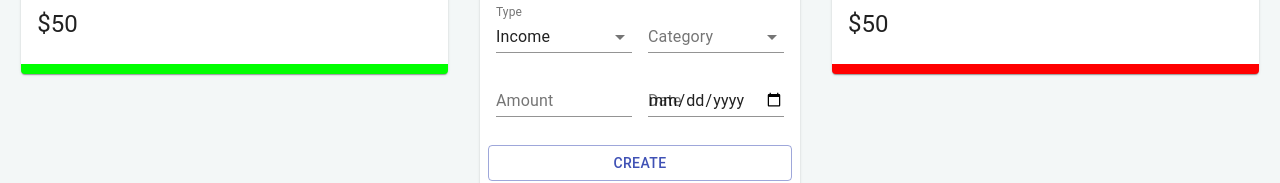
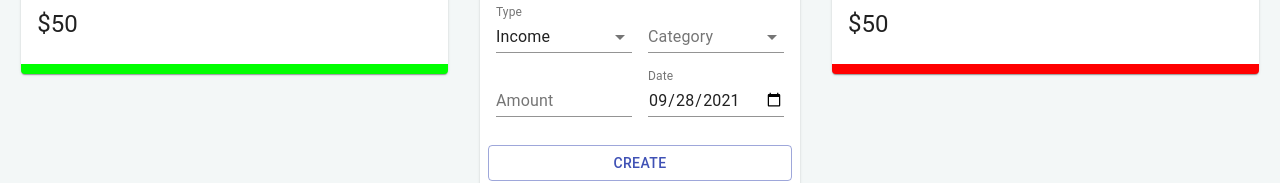
Before and after one commit to falakamin31/expense-tracker, a React (Create React App) app: page / in a window 1280 px wide. Shown: the part 399-582 px from the top of the page. Built offline with nearby package versions, Linux system fonts and the light colour scheme.

Commit message:
Created date formatting utility

```diff
--- a/src/components/Main/Form/Form.js
+++ b/src/components/Main/Form/Form.js
@@ -7,14 +7,14 @@
 
 import {v4 as uuidv4} from "uuid";
 import { incomeCategories, expenseCategories } from '../../../constants/categories';
-
+import formDate from '../../../utils/formaDate';
 
 
 const initialState ={
     amount :"",
     category :"",
     type:"Income",
-    date:new Date(),
+    date: formDate(new Date()),
 }
 const Form = () => {
     const classes = useStyles();
@@ -60,7 +60,7 @@
                     <TextField type="number" label="Amount" fullWidth value={formData.amount} onChange={(e)=> setFormData({ ...formData, amount :e.target.value})}/>
                 </Grid>
                 <Grid item xs={6}>
-                    <TextField type="date" label="Date" fullWidth value={formData.date} onChange={(e)=> setFormData({ ...formData, date :e.target.value})}/>
+                    <TextField type="date" label="Date" fullWidth value={formData.date} onChange={(e)=> setFormData({ ...formData, date :formDate(e.target.value)})}/>
                 </Grid>
                 <Button className={classes.button} variant="outlined" color="primary" fullWidth onClick={createTransaction}>
                     Create
--- /dev/null
+++ b/src/utils/formaDate.js
@@ -0,0 +1,17 @@
+const formDate = (date) =>{
+    const d = new Date(date);
+    let month = `${d.getMonth() +1}`;
+    let day = `${d.getDate()}`;
+    const year = d.getFullYear();
+
+    if (month.length < 2){
+        month =`0${month}`;
+    }
+
+
+    if (day.length < 2){
+        day =`0${day}`;
+    }
+    return [year,month,day].join("-")
+}
+export default formDate;
```
